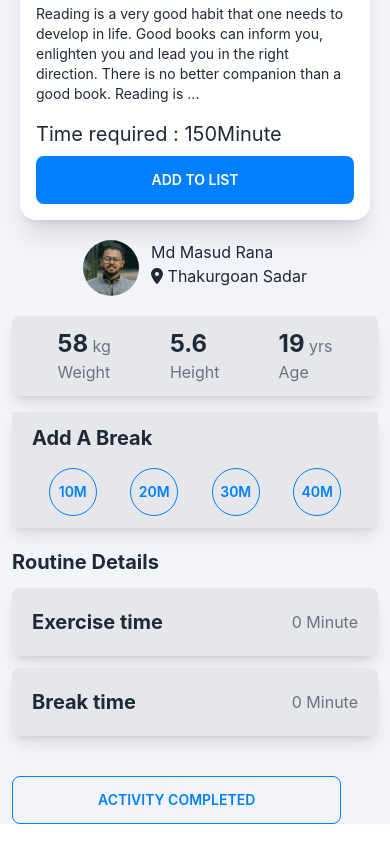
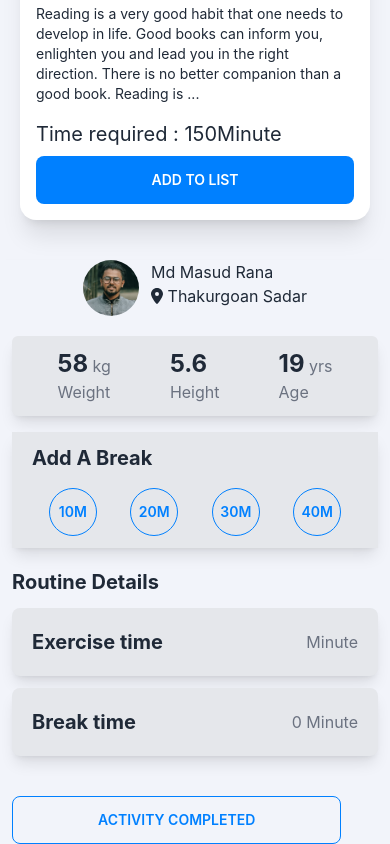
Before and after one commit to masud90895/ultra-active-club, a React (Create React App) app: page / in a window 390 px wide. Shown: the part 3095-3939 px from the top of the page. Built offline with nearby package versions, Linux system fonts and the light colour scheme.

Commit message:
break times added

```diff
--- a/src/App.js
+++ b/src/App.js
@@ -2,12 +2,16 @@ import logo from './logo.svg';
 import './App.css';
 import RutinContainer from './Component/RutinContainer/RutinContainer';
 import DailyInfo from './Component/DailyInfo/DailyInfo';
+import { useState } from 'react';
 
 function App() {
+  const [times,setTimes] = useState(0)
+
+  console.log(times);
   return (
     <div className="App bg-[#F2F4FA]">
-      <RutinContainer/>
-      <DailyInfo/>
+      <RutinContainer time={times} setTimes={setTimes}/>
+      <DailyInfo times={times} setTimes={setTimes} />
     </div>
   );
 }
--- a/src/Component/DailyInfo/DailyInfo.js
+++ b/src/Component/DailyInfo/DailyInfo.js
@@ -1,14 +1,31 @@
-import React from 'react';
+import React, { useEffect, useState } from 'react';
 import img from '../../img/mypic3.jpg'
 import { FontAwesomeIcon } from '@fortawesome/react-fontawesome'
 import { faLocationDot} from '@fortawesome/free-solid-svg-icons'
 import MyInformation from '../MyInformation/MyInformation';
 
-const DailyInfo = () => {
+const DailyInfo = ({times,setTimes}) => {
+    const breakTime=['10','20','30','40']
+
+    const [sumBreak,setSumBreak] =useState(0)
+
+    const breakTimes=(oneBreak)=>{
+        localStorage.setItem('break',oneBreak)
+        setSumBreak(oneBreak)
+    }
+
+    useEffect(()=>{
+        const getLocalData=localStorage.getItem('break')
+        if(getLocalData){
+            setSumBreak(getLocalData)
+        }
+    },[])
     return (
-        <div className='shadow-md px-3 mt-5'>
-                <div className='flex justify-center'>
-                <img className='w-14 h-14 rounded-full' src={img} alt="" />
+        <div className='shadow-md px-3 mt-10'>
+                <div className='flex lg:justify-start justify-center'>
+                    <div>
+                    <img className='w-14 h-14 rounded-full' src={img} alt="" />
+                    </div>
                    <div className='ml-3'>
                    <h1>Md Masud Rana</h1>
                     <p> <FontAwesomeIcon icon={faLocationDot}/> Thakurgoan Sadar </p>
@@ -22,11 +39,17 @@ const DailyInfo = () => {
                 <div className='mt-4 bg-gray-200 shadow-lg py-3 px-5'>
                     <h1 className='text-xl font-bold'>Add A Break</h1>
                     <div className='mt-4 flex justify-around'>
-                    <button className='btn btn-outline text-[#0080ff] hover:bg-[#0080ff] hover:border-none  w-12 h-10 rounded-full'>10M</button>
+                    {/* <button className='btn btn-outline text-[#0080ff] hover:bg-[#0080ff] hover:border-none  w-12 h-10 rounded-full'>10M</button>
                     <button className='btn btn-outline text-[#0080ff] hover:bg-[#0080ff] hover:border-none  w-12 h-10 rounded-full'>20M</button>
                     <button className='btn btn-outline text-[#0080ff] hover:bg-[#0080ff] hover:border-none  w-12 h-10 rounded-full'>30M</button>
-                    <button className='btn btn-outline text-[#0080ff] hover:bg-[#0080ff] hover:border-none  w-12 h-10 rounded-full'>40M</button>
+                    <button className='btn btn-outline text-[#0080ff] hover:bg-[#0080ff] hover:border-none  w-12 h-10 rounded-full'>40M</button> */}
+                        {breakTime.map((oneBreak) => <button key={oneBreak} onClick={()=>breakTimes(oneBreak)} className='btn btn-outline text-[#0080ff] hover:bg-[#0080ff] hover:border-none  w-12 h-10 rounded-full'>{oneBreak}M</button>)
+
+
+                        }
                     </div>
+
+
 
                 </div>
                 {/* Routine Details start  */}
@@ -36,18 +59,18 @@ const DailyInfo = () => {
                 <div>
                     <div className='bg-gray-200 shadow-lg py-5 px-5 rounded-lg mt-3 flex justify-between items-center'>
                         <h1 className='text-xl font-bold'>Exercise time</h1>
-                        <h3 className='text-gray-500'>0 Minute</h3>
+                        <h3 className='text-gray-500'>{} Minute</h3>
                     </div>
                     <div className='bg-gray-200 shadow-lg py-5 px-5 rounded-lg mt-3 flex justify-between items-center'>
                         <h1 className='text-xl font-bold'>Break time</h1>
-                        <h3 className='text-gray-500'>0 Minute</h3>
+                        <h3 className='text-gray-500'>{sumBreak} Minute</h3>
                     </div>
                 </div>
 
 
                 </div>
-                <div className='mx-auto'>
-                <button className='btn btn-outline text-[#0080ff] hover:bg-[#0080ff] hover:border-none w-[90%]  rounded-lg mt-10'>Activity Completed</button>
+                <div className='mx-auto '>
+                <button className='btn btn-outline text-[#0080ff] hover:bg-[#0080ff] hover:border-none w-[90%]   rounded-lg mt-10'>Activity Completed</button>
                 </div>
 
         </div>
--- a/src/Component/RutinCards/RutinCards.js
+++ b/src/Component/RutinCards/RutinCards.js
@@ -1,6 +1,11 @@
 import React from 'react';
 
-const RutinCards = ({routine}) => {
+const RutinCards = ({routine,times,setTimes}) => {
+    const getTimes=(time)=>{
+            setTimes([times,time])
+    }
+
+
     const {id,name,ditailes,time,img} =routine;
     return (
         <div className=''>
@@ -10,7 +15,7 @@ const RutinCards = ({routine}) => {
                     <h2 className="card-title">{name}</h2>
                     <p>{ditailes.length > 200 ? ditailes.slice(0,200) + "..." :ditailes}</p>
                     <p className='mt-2 text-xl'>Time required : {time}Minute</p>
-                    <button className="btn bg-[#0080ff] border-none">Add to list</button>
+                    <button onClick={()=>getTimes(time)} className="btn bg-[#0080ff] border-none">Add to list</button>
                 </div>
                 </div>
         </div>
--- a/src/Component/RutinContainer/RutinContainer.js
+++ b/src/Component/RutinContainer/RutinContainer.js
@@ -1,7 +1,7 @@
 import React, { useEffect, useState } from 'react';
 import RutinCards from '../RutinCards/RutinCards';
 
-const RutinContainer = () => {
+const RutinContainer = ({times,setTimes}) => {
     const [routines,setRoutin] =useState([])
 
     useEffect(()=>{
@@ -22,7 +22,7 @@ const RutinContainer = () => {
         </div>
         <div className='mt-10 grid grid-cols-1 md:grid-cols-2 lg:grid-cols-3 gap-5'>
             {
-                routines.map(routine=> <RutinCards key={routine.id} routine={routine} ></RutinCards>)
+                routines.map(routine=> <RutinCards key={routine.id} routine={routine} setTimes={setTimes} time={times} ></RutinCards>)
             }
         </div>
         </div>
```
